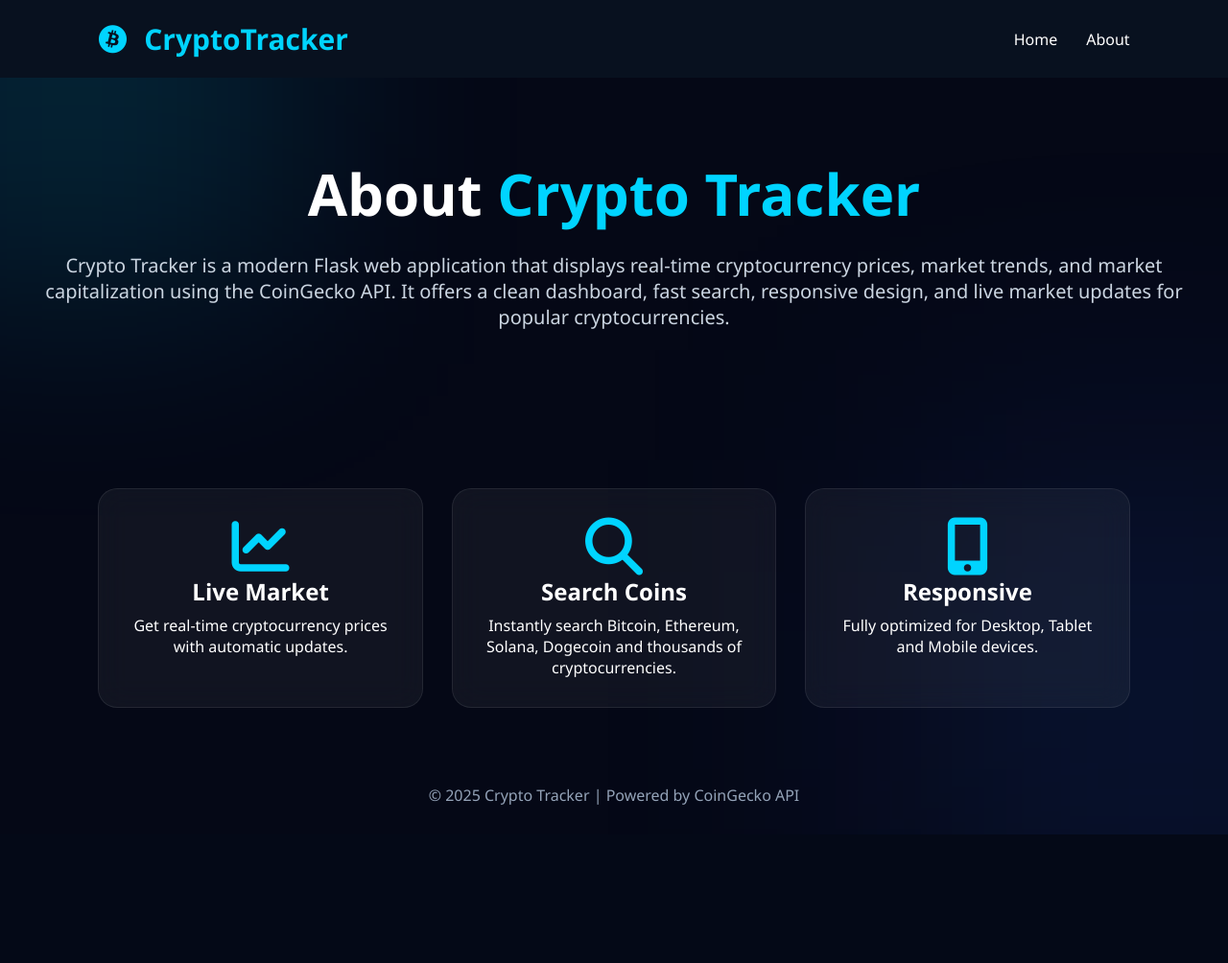
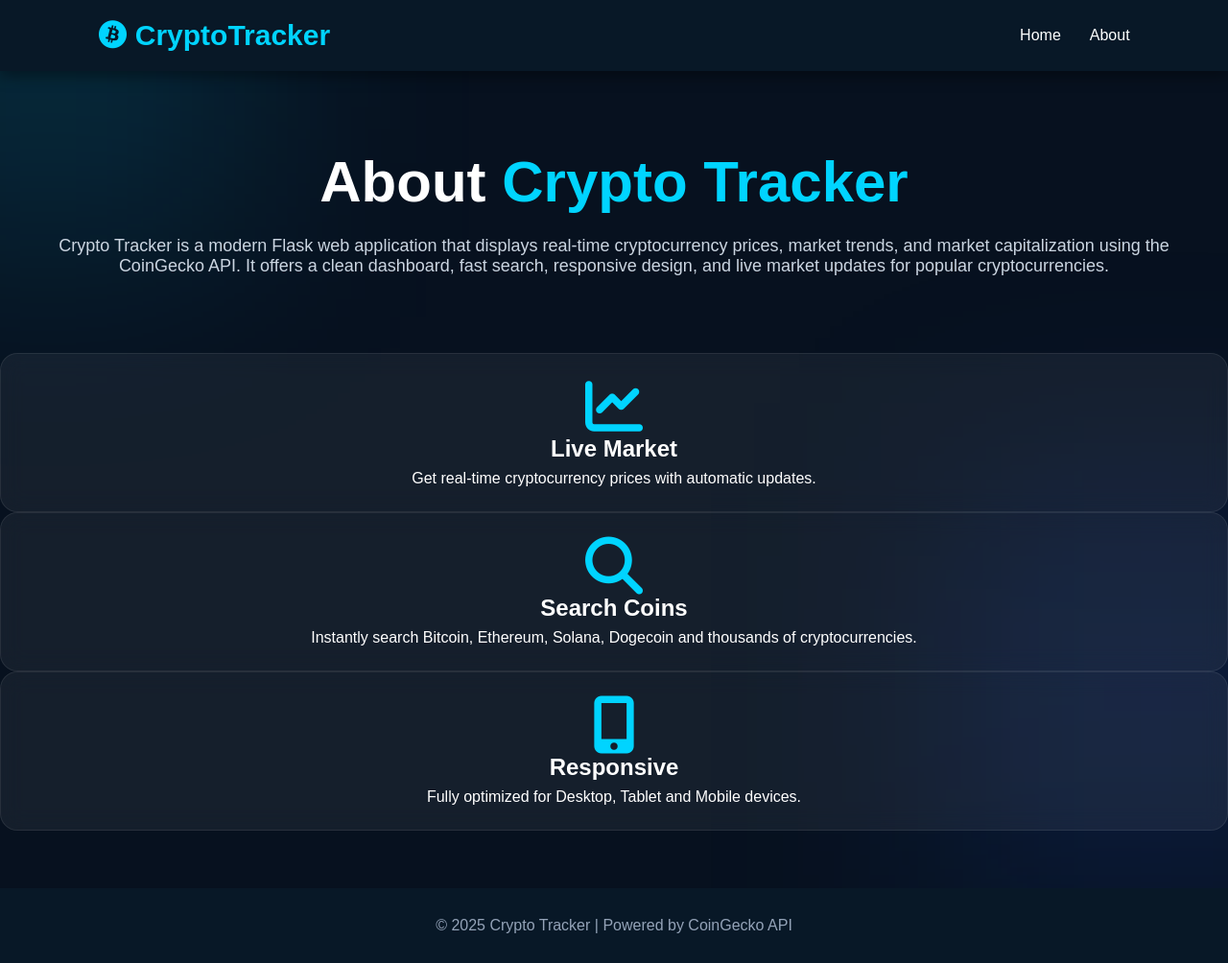
Before and after one commit to AnkitSaini491/Crypto-Tracker-, a Flask app: page /about in a window 1280 px wide. Shown: the whole page at 96% size. Before the commit the page ends 870 px from the top, so only its background shows below. Run offline with Flask 3, Linux system fonts and the light colour scheme.

Commit message:
Update style.css

```diff
--- a/static/style.css
+++ b/static/style.css
@@ -2,26 +2,25 @@
 margin:0;
 padding:0;
 box-sizing:border-box;
-font-family:'Segoe UI',sans-serif;
+font-family:Arial,sans-serif;
 }
 
 body{
-background:#050816;
-color:white;
+background:#07111f;
+color:#fff;
 overflow-x:hidden;
 }
-
-/* Navbar */
 
 nav{
 display:flex;
 justify-content:space-between;
 align-items:center;
 padding:20px 8%;
-background:#08111f;
+background:#081827;
 position:sticky;
 top:0;
-z-index:100;
+z-index:1000;
+box-shadow:0 5px 15px rgba(0,0,0,.4);
 }
 
 .logo{
@@ -30,19 +29,15 @@ font-weight:bold;
 color:#00d4ff;
 }
 
-.logo i{
-margin-right:10px;
-}
-
 nav ul{
 display:flex;
+gap:30px;
 list-style:none;
-gap:30px;
 }
 
 nav a{
+color:#fff;
 text-decoration:none;
-color:white;
 transition:.3s;
 }
 
@@ -50,16 +45,14 @@ nav a:hover{
 color:#00d4ff;
 }
 
-/* Hero */
-
 .hero{
+padding:80px 20px;
 text-align:center;
-padding:80px 20px;
 }
 
 .hero h1{
 font-size:60px;
-margin-bottom:20px;
+line-height:1.2;
 }
 
 .hero span{
@@ -67,49 +60,63 @@ color:#00d4ff;
 }
 
 .hero p{
+margin-top:20px;
+font-size:18px;
 color:#cbd5e1;
-font-size:20px;
-margin-bottom:35px;
 }
 
 #search{
+margin-top:35px;
 width:420px;
 max-width:90%;
 padding:16px;
+font-size:18px;
 border:none;
+outline:none;
 border-radius:50px;
-font-size:18px;
-outline:none;
+background:#fff;
+color:#000;
 }
 
-/* Coin Cards */
+.market{
+padding:60px 8%;
+}
 
-.coins{
-padding:50px 8%;
+.market h2{
+font-size:38px;
+margin-bottom:40px;
+text-align:center;
+}
+
+.coin-container{
 display:grid;
 grid-template-columns:repeat(auto-fit,minmax(260px,1fr));
 gap:30px;
 }
 
+.coin-link{
+text-decoration:none;
+color:white;
+}
+
 .card{
-background:rgba(255,255,255,.05);
-backdrop-filter:blur(15px);
+background:rgba(255,255,255,.06);
 border:1px solid rgba(255,255,255,.08);
-border-radius:20px;
-padding:30px;
+backdrop-filter:blur(12px);
+padding:25px;
+border-radius:18px;
 text-align:center;
 transition:.4s;
 }
 
 .card:hover{
-transform:translateY(-10px);
+transform:translateY(-12px);
 box-shadow:0 0 25px #00d4ff;
 }
 
 .card img{
 width:80px;
 height:80px;
-margin:auto;
 margin-bottom:20px;
 }
 
@@ -117,26 +124,59 @@ margin-bottom:20px;
 margin-bottom:8px;
 }
 
-.price{
+.card h3{
+margin:15px 0;
 font-size:28px;
-font-weight:bold;
-margin:18px 0;
+}
+
+.card h4{
+color:#94a3b8;
+}
+
+.card hr{
+margin:20px 0;
+border:1px solid rgba(255,255,255,.1);
 }
 
 .green{
 color:#22c55e;
 font-weight:bold;
+margin-bottom:10px;
 }
 
 .red{
 color:#ef4444;
 font-weight:bold;
+margin-bottom:10px;
 }
 
 .card h5{
 margin-top:10px;
 font-size:18px;
-color:#38bdf8;
+color:#00d4ff;
+}
+
+footer{
+padding:30px;
+text-align:center;
+background:#081827;
+margin-top:60px;
+color:#94a3b8;
+}
+
+/* Scrollbar */
+
+::-webkit-scrollbar{
+width:8px;
+}
+
+::-webkit-scrollbar-thumb{
+background:#00d4ff;
+border-radius:20px;
+}
+
+::-webkit-scrollbar-track{
+background:#081827;
 }
 
 /* Background Glow */
@@ -144,8 +184,8 @@ color:#38bdf8;
 body::before{
 content:"";
 position:fixed;
-width:450px;
-height:450px;
+width:400px;
+height:400px;
 background:#00d4ff22;
 filter:blur(120px);
 top:-150px;
@@ -156,34 +196,34 @@ z-index:-1;
 body::after{
 content:"";
 position:fixed;
-width:500px;
-height:500px;
+width:450px;
+height:450px;
 background:#2563eb22;
-filter:blur(140px);
-bottom:-180px;
-right:-180px;
+filter:blur(120px);
+right:-150px;
+bottom:-150px;
 z-index:-1;
 }
 
-/* Responsive */
+/* Mobile */
 
 @media(max-width:768px){
-
-.hero h1{
-font-size:40px;
-}
-
-.hero p{
-font-size:17px;
-}
 
 nav{
 flex-direction:column;
 gap:15px;
 }
 
-nav ul{
-gap:15px;
+.hero h1{
+font-size:38px;
+}
+
+.market h2{
+font-size:28px;
+}
+
+#search{
+width:95%;
 }
 
 }
```
